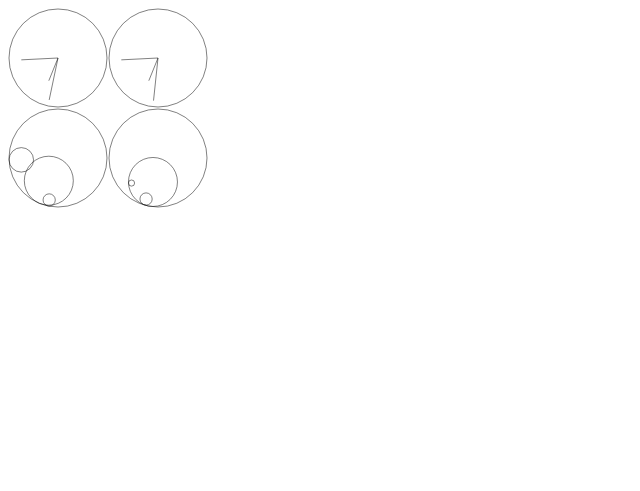
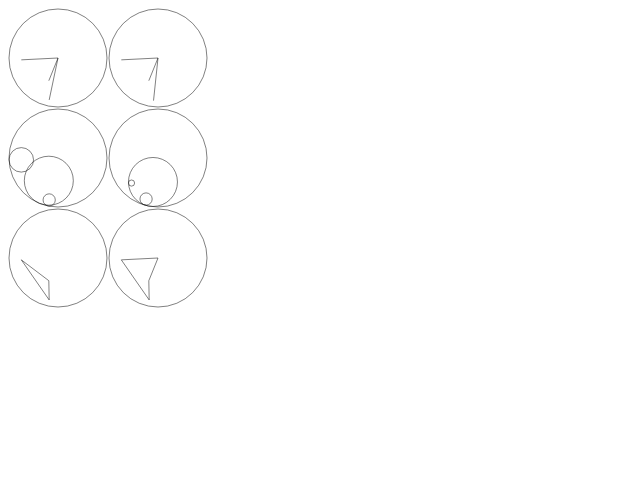
Before and after one commit to ivoryworks/clockwork-canvas, a plain HTML site: page index.html in a window 1280 px wide. Shown: the whole page, without its empty margins (0-640 px from the left). Drawn offline with Linux system fonts and the light colour scheme.

Commit message:
Polygon clock(Triangle & Arrowhead) add.

```diff
--- a/index.html
+++ b/index.html
@@ -6,6 +6,7 @@
     <script type="text/javascript" src="./js/clockwork-util.js"></script>
     <script type="text/javascript" src="./js/clockwork-basic.js"></script>
     <script type="text/javascript" src="./js/clockwork-circle.js"></script>
+    <script type="text/javascript" src="./js/clockwork-polygon.js"></script>
     <script type="text/javascript">
         window.addEventListener('load', eventWindowLoaded, false);
         function eventWindowLoaded() {
@@ -23,6 +24,8 @@
             clockObj[idx++] = new BasicClock(cCtx, 100, 0, 100, 1);   // Step type
             clockObj[idx++] = new CircleClock(cCtx, 0, 100, 100);     // Round
             clockObj[idx++] = new CircleClock(cCtx, 100, 100, 100, 1);// Round child
+            clockObj[idx++] = new PolygonClock(cCtx, 0, 200, 100);
+            clockObj[idx++] = new PolygonClock(cCtx, 100, 200, 100, 1);
 
             setInterval(clocksRun, 30); // 30FPS
 
--- /dev/null
+++ b/js/clockwork-polygon.js
@@ -0,0 +1,45 @@
+var PolygonClock = function(context, offsetX, offsetY, size, type) {
+    this.ctx = context;
+    this.offset = {'x':offsetX, 'y':offsetY};
+    this.cPos = {'x':(offsetX + size/2), 'y':(offsetY + size/2)};
+    this.radius = (size/2)*.98;
+    this.size = size;
+    this.type = (type == undefined) ? 0 : type;
+
+    this.draw = function(date) {
+        with (this) {
+            ClockUtil.clearCanvas(ctx, offset.x, offset.y, offset.x+size, offset.y+size);
+            drawMovement(date);
+        }
+    };
+
+    this.drawMovement = function(date) {
+        with (this) {
+            ClockUtil.drawCircle(ctx, cPos.x, cPos.y, radius);
+            // Second
+            var sec = {'radian':ClockUtil.getSecondsSweepRadian(date), 'x':0, 'y':0, 'radius':radius/8};
+            sec.x = cPos.x + (radius - sec.radius) * Math.cos(sec.radian);
+            sec.y = cPos.y - (radius - sec.radius) * Math.sin(sec.radian);
+
+            // Minute
+            var min = {'radian':ClockUtil.getMinutesRadian(date), 'x':0, 'y':0, 'radius':radius/4};
+            min.x = cPos.x + (radius - min.radius) * Math.cos(min.radian);
+            min.y = cPos.y - (radius - min.radius) * Math.sin(min.radian);
+
+            // Hour
+            var hur = {'radian':ClockUtil.getHoursRadian(date), 'x':0, 'y':0, 'radius':radius/2};
+            hur.x = cPos.x + (radius - hur.radius) * Math.cos(hur.radian);
+            hur.y = cPos.y - (radius - hur.radius) * Math.sin(hur.radian);
+
+            ctx.beginPath();
+            ctx.moveTo(hur.x, hur.y);
+            if (type == 1) {
+                ctx.lineTo(cPos.x, cPos.y);
+            }
+            ctx.lineTo(min.x, min.y);
+            ctx.lineTo(sec.x, sec.y);
+            ctx.closePath();
+            ctx.stroke();
+        }
+    };
+};
```
